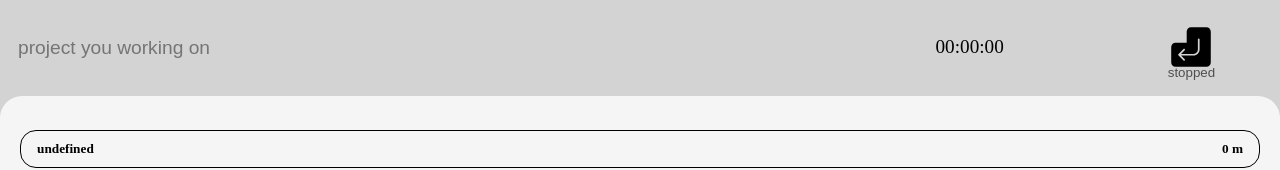
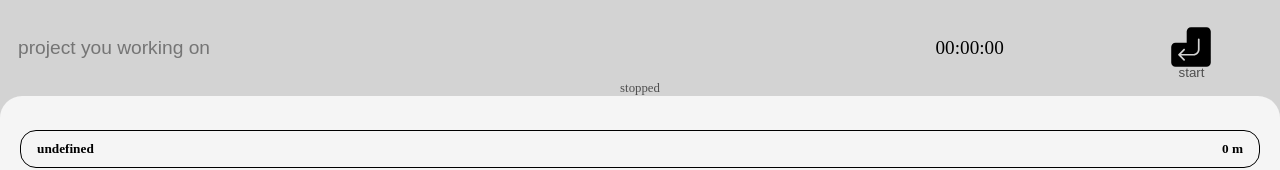
Before and after one commit to ME-SKY/timestalker, a Svelte app: page / in a window 1280 px wide. Shown: the top 170 px of the page. Built offline with nearby package versions, Linux system fonts and the light colour scheme.

Commit message:
Change to Activity History and stores, add consts

```diff
--- a/src/ActivityHistory.svelte
+++ b/src/ActivityHistory.svelte
@@ -65,6 +65,10 @@
     height: 88%;
   }
 
+  // .last-activity-projects{
+    //
+  // }
+
   .project-block {
     border-bottom: 1px solid black;
 
@@ -83,6 +87,7 @@
   }
 
   .last-activity-detailed {
+    overflow-y: hidden;
     border-radius: 16px;
     border: 1px solid black;
   }
--- a/src/TaskTimer.svelte
+++ b/src/TaskTimer.svelte
@@ -1,9 +1,9 @@
 <script lang="ts">
     import { projects } from './stores/projects';
     import { timer, timerName } from './stores/timer';
+    import { TIMER_ACTIONS_BASED_ON_STATE as TIMER_ACTIONS } from './consts';
 
     let name: string = '';
-    let nameInputRef: HTMLInputElement;
 
     const startTimer = () => {
         if ($projects.has(name)) {
@@ -14,15 +14,12 @@
     };
 
     const toggleTimer = () => {
-        console.log('toggle timer');
         if ($timer.state === 'running') {
             if ($timer.timerName) {
                 const newTimeData = timer.pause();
-                console.log('newTimeData', newTimeData);
                 projects.updateProject($timer.timerName, newTimeData);
             }
         } else {
-            console.log('it should starts');
             startTimer();
         }
     };
@@ -51,14 +48,14 @@
 </script>
 
 <svelte:window on:keyup={(e) => name !== '' && enterToggleTimer(e)} />
-<div class="timer">
+<div class="timer" data-timer-state={$timer.state}>
     <div class="task-name">
         <input
             type="text"
             placeholder="project you working on"
             value={name}
             on:input={changeInputValue}
-            bind:this={nameInputRef}
+            autocomplete="off"
         />
     </div>
     <div class="time-spended">
@@ -68,7 +65,7 @@
         class="timer-state-swither"
         disabled={name === ''}
         on:click={toggleTimer}
-        data-timer-state={$timer.state}
+        data-timer-action={TIMER_ACTIONS[$timer.state]}
         ><svg
             width="48"
             height="48"
@@ -96,6 +93,7 @@
 
 <style lang="scss">
     .timer {
+        position: relative;
         background: lightgray;
         height: 12%;
         padding: 8px 18px;
@@ -104,6 +102,18 @@
         flex-flow: row nowrap;
         align-items: center;
         gap: 1%;
+
+        &:after {
+            content: attr(data-timer-state);
+            position: absolute;
+            width: 100%;
+            left: 0px;
+            display: flex;
+            justify-content: center;
+            bottom: 0px;
+            font-size: 0.8rem;
+            color: rgba(0, 0, 0, 0.629);
+        }
     }
 
     .task-name {
@@ -125,15 +135,11 @@
         align-items: center;
         justify-content: center;
         font-size: 1.2rem;
-
-        & > * {
-            min-height: 50%;
-        }
     }
 
     .task-name,
     .time-spended {
-        height: 60%;
+        height: 100%;
     }
 
     .timer-state-swither {
@@ -153,7 +159,7 @@
             justify-content: center;
             bottom: -6px;
             color: rgba(0, 0, 0, 0.629);
-            content: attr(data-timer-state);
+            content: attr(data-timer-action);
         }
     }
 </style>
--- a/src/components/ProjectItem.svelte
+++ b/src/components/ProjectItem.svelte
@@ -4,12 +4,12 @@
   import PauseButton from '@assets/pause-button.svg?raw';
   export let name: string;
   export let timeSpent: string;
-  export let projectState: ProjectState;
+  export let projectState: TimerState;
 
   const dispatch = createEventDispatcher();
 </script>
 
-<div class="project-item">
+<div class="project-item" class:active={projectState === 'running'}>
   <span class="name">{name}</span>
   <span class="time-spent">{timeSpent}</span>
   <button class="toggle-project" on:click={() => dispatch('state-button-click', {name: name})}>
@@ -26,6 +26,14 @@
     padding: 12px;
     display: flex;
     align-items: center;
+
+    &:hover {
+      background: rgba(211, 211, 211, 0.7);
+    }
+
+    &.active {
+      background: rgb(161, 161, 161);
+    }
   }
 
   .name,
--- /dev/null
+++ b/src/consts.ts
@@ -0,0 +1,5 @@
+export const TIMER_ACTIONS_BASED_ON_STATE: { [key in TimerState]: string } = {
+  running: 'pause',
+  paused: 'resume',
+  stopped: 'start'
+}
--- a/src/stores/activity-history.ts
+++ b/src/stores/activity-history.ts
@@ -44,6 +44,7 @@ function activityHistoryStore() {
 
       return acc;
     }, new Map<string, Project[]>());
+    console.log('latestDate:', latestDate);
 
     const latestGroup = dateGroups.get(latestDate);
 
--- a/src/stores/projects.ts
+++ b/src/stores/projects.ts
@@ -14,6 +14,7 @@ function projectsStore(timer) {
     function createProject(name: string) {
         update(projects => {
             const currentDate = new Date();
+            console.log('currentDate:', currentDate);
             const newProject = {
                 h: 0,
                 m: 0,
@@ -57,7 +58,9 @@ function projectsStore(timer) {
 
     function updateProject(name: ProjectName, timeSpent: TimeData) {
         const currentDate = new Date();
+        console.log('current date on update:', currentDate);
         const isoString = currentDate.toISOString();
+        console.log('isoString:', isoString);
         const weekDay = new Intl.DateTimeFormat('en-US', { weekday: 'long' }).format(currentDate);
 
         const projectData = {
--- a/src/types/globals.d.ts
+++ b/src/types/globals.d.ts
@@ -1,5 +1,4 @@
-type TIMER_STATE = 'running' | 'paused' | 'stopped';
-type ProjectState = 'running' | 'paused' | 'stopped';
+type TimerState =  = 'running' | 'paused' | 'stopped';
 type ProjectName = string;
 
 type WeekDay = 'Monday' | 'Tuesday' | 'Wednesday' | 'Thursday' | 'Friday' | 'Saturday' | 'Sunday';
@@ -12,7 +11,7 @@ interface TimeData {
 }
 
 interface TimerData extends TimeData {
-    timerState: TIMER_STATE,
+    timerState: TimerState,
     timerName?: string,
 }
 
```
